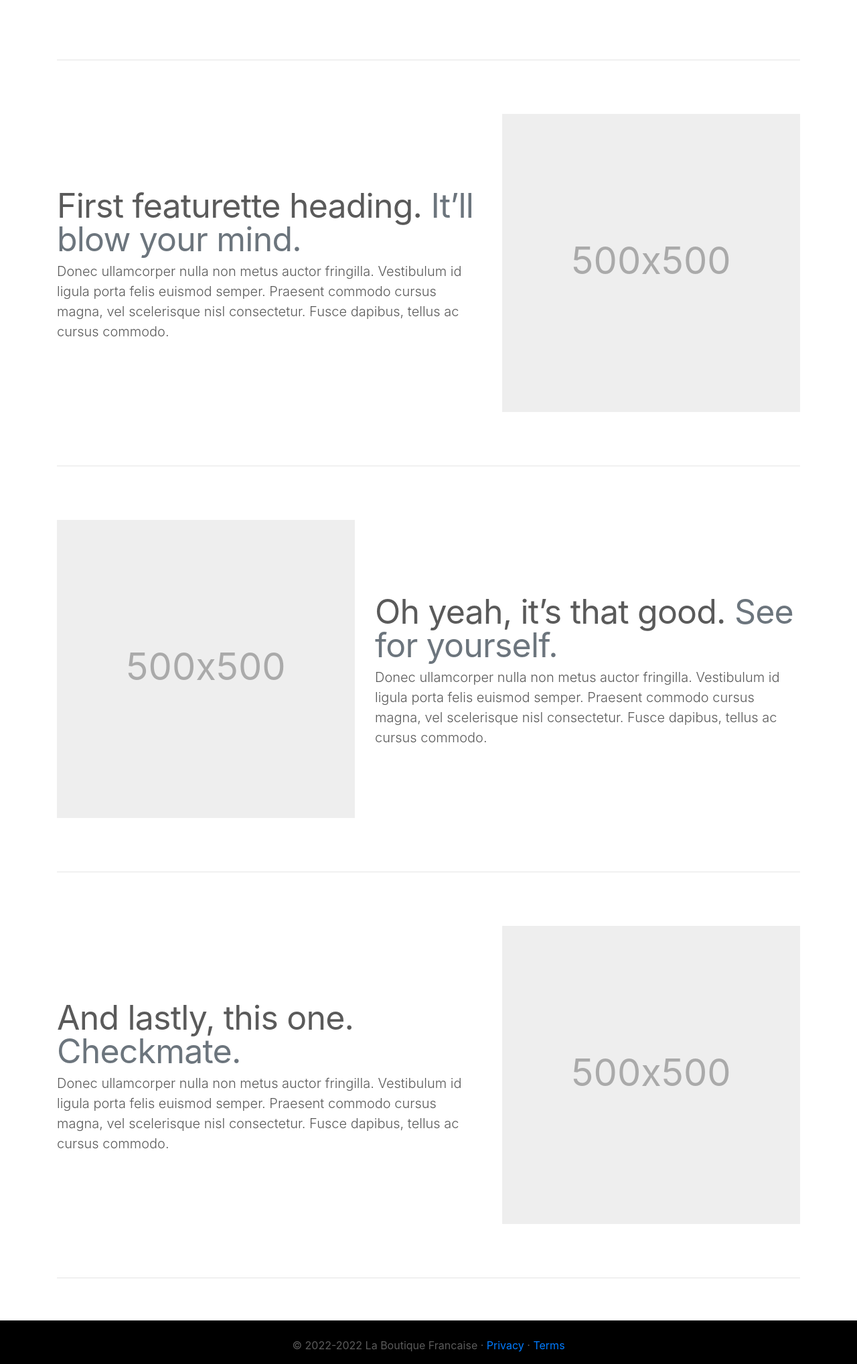
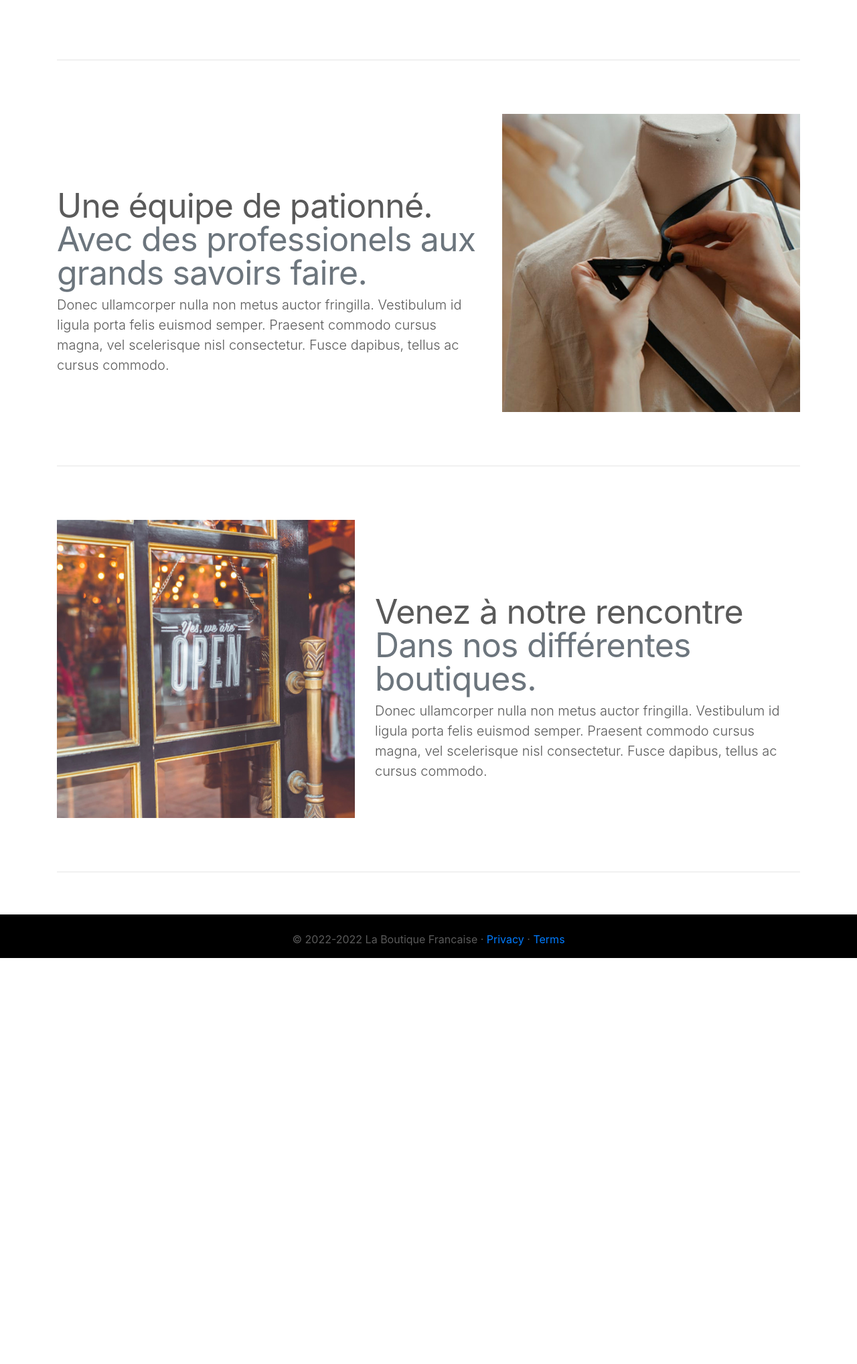
Before and after one commit to JeremyMcdr/DWWMEcommerce, a Symfony app: template templates/home/index.html.twig in a window 1280 px wide. Shown: the part 205-2241 px from the top of the page at 67% size. After the commit the page ends 1635 px from the top, so only its background shows below. Run offline with Twig, Linux system fonts and the light colour scheme; the template is opened without the code that fills it, so the values that code supplies are empty; some libraries are stand-ins or nearby versions.

Commit message:
Mise à jour graphique de la boutique

```diff
--- a/templates/home/index.html.twig
+++ b/templates/home/index.html.twig
@@ -20,11 +20,11 @@
 
         <div class="row featurette">
             <div class="col-md-7">
-                <h2 class="featurette-heading">First featurette heading. <span class="text-muted">It’ll blow your mind.</span></h2>
+                <h2 class="featurette-heading">Une équipe de pationné. <span class="text-muted">Avec des professionels aux grands savoirs faire.</span></h2>
                 <p class="lead">Donec ullamcorper nulla non metus auctor fringilla. Vestibulum id ligula porta felis euismod semper. Praesent commodo cursus magna, vel scelerisque nisl consectetur. Fusce dapibus, tellus ac cursus commodo.</p>
             </div>
             <div class="col-md-5">
-                <svg class="bd-placeholder-img bd-placeholder-img-lg featurette-image img-fluid mx-auto" width="500" height="500" xmlns="http://www.w3.org/2000/svg" preserveAspectRatio="xMidYMid slice" focusable="false" role="img" aria-label="Placeholder: 500x500"><title>Placeholder</title><rect width="100%" height="100%" fill="#eee"/><text x="50%" y="50%" fill="#aaa" dy=".3em">500x500</text></svg>
+                <img src="{{ asset('assets/img/first.jpg') }}" class="img-fluid" alt="Un savoir faire Francais">
             </div>
         </div>
 
@@ -32,22 +32,11 @@
 
         <div class="row featurette">
             <div class="col-md-7 order-md-2">
-                <h2 class="featurette-heading">Oh yeah, it’s that good. <span class="text-muted">See for yourself.</span></h2>
+                <h2 class="featurette-heading">Venez à notre rencontre <span class="text-muted">Dans nos différentes boutiques.</span></h2>
                 <p class="lead">Donec ullamcorper nulla non metus auctor fringilla. Vestibulum id ligula porta felis euismod semper. Praesent commodo cursus magna, vel scelerisque nisl consectetur. Fusce dapibus, tellus ac cursus commodo.</p>
             </div>
             <div class="col-md-5 order-md-1">
-                <svg class="bd-placeholder-img bd-placeholder-img-lg featurette-image img-fluid mx-auto" width="500" height="500" xmlns="http://www.w3.org/2000/svg" preserveAspectRatio="xMidYMid slice" focusable="false" role="img" aria-label="Placeholder: 500x500"><title>Placeholder</title><rect width="100%" height="100%" fill="#eee"/><text x="50%" y="50%" fill="#aaa" dy=".3em">500x500</text></svg>
+                <img src="{{ asset('assets/img/second.jpg') }}" class="img-fluid" alt="Une boutique ouverte toute l'année">
             </div>
         </div>
-
-        <hr class="featurette-divider">
-
-        <div class="row featurette">
-            <div class="col-md-7">
-                <h2 class="featurette-heading">And lastly, this one. <span class="text-muted">Checkmate.</span></h2>
-                <p class="lead">Donec ullamcorper nulla non metus auctor fringilla. Vestibulum id ligula porta felis euismod semper. Praesent commodo cursus magna, vel scelerisque nisl consectetur. Fusce dapibus, tellus ac cursus commodo.</p>
-            </div>
-            <div class="col-md-5">
-                <svg class="bd-placeholder-img bd-placeholder-img-lg featurette-image img-fluid mx-auto" width="500" height="500" xmlns="http://www.w3.org/2000/svg" preserveAspectRatio="xMidYMid slice" focusable="false" role="img" aria-label="Placeholder: 500x500"><title>Placeholder</title><rect width="100%" height="100%" fill="#eee"/><text x="50%" y="50%" fill="#aaa" dy=".3em">500x500</text></svg>
-            </div>
-        </div>{% endblock %}
+        {% endblock %}
```
Also changed, not shown: templates/bundles/TwigBundle/Exception/error.html.twig (added, +11 -0 lines), public/assets/img/first.jpg (added), public/assets/img/second.jpg (added).
